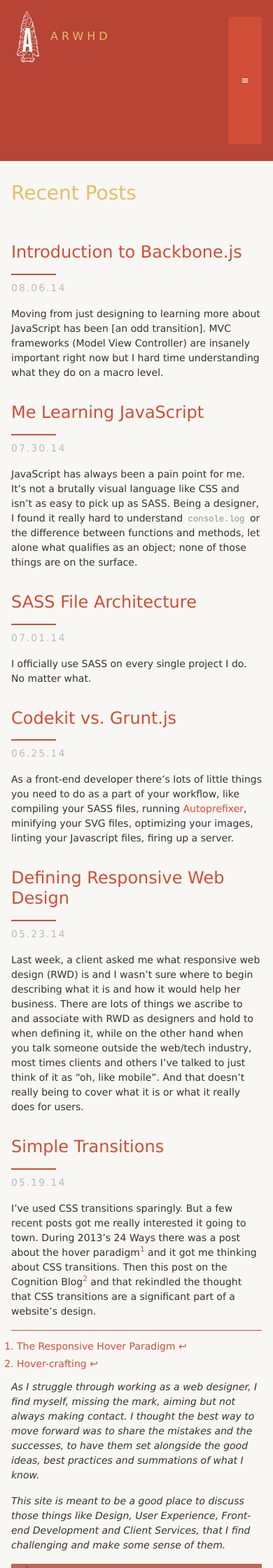
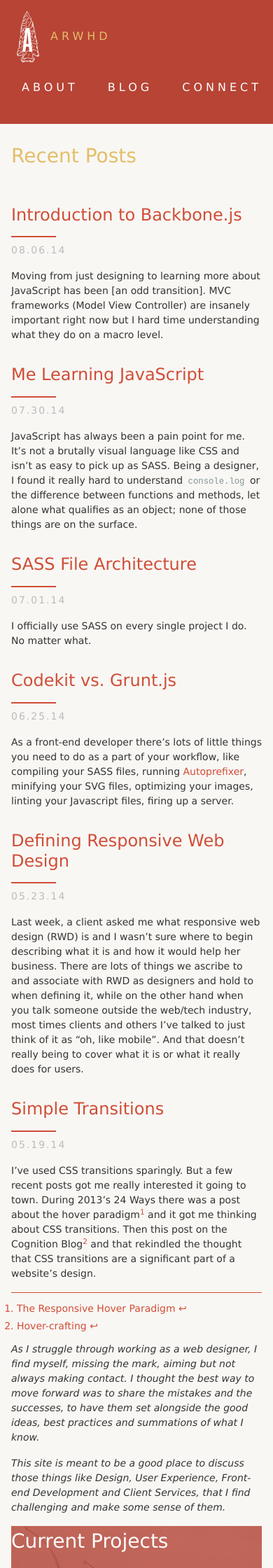
Before and after one commit to charlespeters/ARWHD, a Jekyll site: the page built from index.html, in a window 390 px wide. Shown: the top 2240 px of the page at 70% size. Built offline with Jekyll 4.4.1, drawn with Linux system fonts in a browser that asks for light colours; nearby versions of some CDN libraries; some web fonts are replaced; the list of posts is cut into pages by our own code; comment, search, counter and statistics services are not loaded.

```diff
--- a/src/css/arwhd.prefixed.css
+++ b/src/css/arwhd.prefixed.css
@@ -1,7 +1,3 @@
-* {
-  box-sizing: border-box;
-}
-
 /* breakpoints */
 article,
 aside,
@@ -381,7 +377,7 @@
   flex: 4 0 19rem;
   padding: 0 .5rem;
 }
-@media screen and (max-width: 500px) {
+@media only screen and (max-width: 31.25rem) {
   .flex--main {
     padding: 0;
   }
@@ -393,7 +389,7 @@
   flex: 1 0 18rem;
   padding: 0 .5rem;
 }
-@media screen and (max-width: 500px) {
+@media only screen and (max-width: 31.25rem) {
   .flex--sidebar {
     padding: 0;
   }
@@ -427,26 +423,20 @@
   display: none;
 }
 
-.container {
-  max-width: 68em;
-  margin-left: auto;
-  margin-right: auto;
-}
-.container:after {
-  content: "";
-  display: table;
-  clear: both;
-}
-
-.clearfix, .header:after, .mc4wp-form p:after, .wpcf7-form:after, .blogindex:after {
+.clearfix, .container::after, .header:after, .mc4wp-form p:after, .wpcf7-form:after, .blogindex:after {
   content: "";
   clear: both;
   display: block;
 }
 
+.container {
+  max-width: 68rem;
+  margin: 0 auto;
+}
+
 .header {
-  background: -webkit-linear-gradient(#d04d36, #b74435);
-  background: linear-gradient(#d04d36, #b74435);
+  background-image: -webkit-linear-gradient(#d04d36, #b74435);
+  background-image: linear-gradient(#d04d36, #b74435);
   background: #b74435;
   padding: 1rem 0;
   width: 100%;
@@ -454,7 +444,7 @@
   min-height: 75px;
   position: relative;
 }
-@media screen and (max-width: 500px) {
+@media only screen and (max-width: 31.25rem) {
   .header {
     padding: 1rem 0;
   }
@@ -502,7 +492,7 @@
   letter-spacing: 5px;
   padding: 0 1rem;
 }
-@media screen and (max-width: 500px) {
+@media only screen and (max-width: 31.25rem) {
   .logo h1 {
     font-size: 1rem;
   }
@@ -511,7 +501,7 @@
 .navbtn {
   display: none;
 }
-@media screen and (max-width: 768px) {
+@media only screen and (min-width: 32.25rem) and (max-width: 63rem) {
   .navbtn {
     width: 3rem;
     display: -webkit-box;
@@ -560,7 +550,7 @@
   letter-spacing: 5px;
   margin: .5rem 0;
 }
-@media screen and (max-width: 768px) {
+@media only screen and (min-width: 32.25rem) and (max-width: 63rem) {
   .nav {
     padding: 1rem 1rem 0;
     display: none;
@@ -573,7 +563,7 @@
   width: 100%;
   text-align: right;
 }
-@media screen and (max-width: 768px) {
+@media only screen and (min-width: 32.25rem) and (max-width: 63rem) {
   .nav ul {
     text-align: left;
   }
@@ -583,93 +573,7 @@
   font: 700 1.125rem/1;
   padding: 1rem;
 }
-@media screen and (max-width: 768px) {
-  .nav li {
-    display: block;
-    border-top: 1px solid white;
-  }
-}
-.nav div {
-  width: 100%;
-  text-align: center;
-}
-
-.navbtn {
-  display: none;
-}
-@media screen and (max-width: 768px) {
-  .navbtn {
-    width: 3rem;
-    display: -webkit-box;
-    display: -webkit-flex;
-    display: -ms-flexbox;
-    display: flex;
-    -webkit-box-orient: vertical;
-    -webkit-box-direction: normal;
-    -webkit-flex-direction: column;
-    -ms-flex-direction: column;
-    flex-direction: column;
-    -webkit-box-pack: center;
-    -webkit-justify-content: center;
-    -ms-flex-pack: center;
-    justify-content: center;
-    font-size: 2rem;
-    line-height: .75;
-    padding: 1rem;
-    background: #d04d36;
-    text-align: center;
-    margin: .5rem 1rem .5rem auto;
-    height: auto;
-  }
-  .navbtn svg {
-    max-height: 100%;
-    fill: white;
-  }
-  .navbtn:active {
-    box-shadow: inset 0px 0px 15px rgba(0, 0, 0, 0.4);
-  }
-}
-
-.show {
-  display: block !important;
-  -webkit-box-flex: 0;
-  -webkit-flex: 0;
-  -ms-flex: 0;
-  flex: 0;
-}
-
-.nav {
-  float: right;
-  min-height: 100%;
-  text-transform: uppercase;
-  font: 700 1.125rem/1;
-  letter-spacing: 5px;
-  margin: .5rem 0;
-}
-@media screen and (max-width: 768px) {
-  .nav {
-    padding: 1rem 1rem 0;
-    display: none;
-    width: 100%;
-    float: none;
-  }
-}
-.nav ul {
-  list-style: inside none;
-  width: 100%;
-  text-align: right;
-}
-@media screen and (max-width: 768px) {
-  .nav ul {
-    text-align: left;
-  }
-}
-.nav li {
-  display: inline-block;
-  font: 700 1.125rem/1;
-  padding: 1rem;
-}
-@media screen and (max-width: 768px) {
+@media only screen and (min-width: 32.25rem) and (max-width: 63rem) {
   .nav li {
     display: block;
     border-top: 1px solid white;
@@ -697,7 +601,7 @@
   border-top: 1px #d04d36 solid;
   padding: 1rem;
 }
-@media screen and (max-width: 500px) {
+@media only screen and (max-width: 31.25rem) {
   .footer .flexcontents {
     -webkit-box-orient: vertical;
     -webkit-box-direction: normal;
@@ -764,7 +668,6 @@
 input[type="submit"], button {
   border: solid 1px #b74435;
   border-radius: 10px;
-  background-color: #d04d36;
   background-image: -webkit-linear-gradient(#d04d36, #b74435);
   background-image: linear-gradient(#d04d36, #b74435);
   text-transform: uppercase;
@@ -777,13 +680,11 @@
   -moz-osx-font-smoothing: grayscale;
 }
 input[type="submit"]:hover, button:hover {
-  background-color: #d04d36;
   background-image: -webkit-linear-gradient(#d04d36, #e16b56);
   background-image: linear-gradient(#d04d36, #e16b56);
 }
 input[type="submit"]:focus, button:focus {
   color: #333;
-  background-color: #e4be68;
   background-image: -webkit-linear-gradient(#e4be68, #ebb734);
   background-image: linear-gradient(#e4be68, #ebb734);
   border: #ebb734;
@@ -797,16 +698,15 @@
 form p {
   text-transform: uppercase;
   margin: .75rem 0;
-  font: 400 125%/1.5 "proxima-nova-condensed", sans-serif;
-}
-@media screen and (max-width: 500px) {
+  font: 400 125%/1.5;
+}
+@media only screen and (max-width: 31.25rem) {
   form input {
     width: 100%;
   }
 }
 
 select {
-  background-color: #b74435;
   background-image: -webkit-linear-gradient(#b74435, #d04d36);
   background-image: linear-gradient(#b74435, #d04d36);
   padding: .5rem 0 .5rem 1.5rem;
@@ -1015,7 +915,7 @@
   color: #d04d36;
   font-size: 2.5rem;
 }
-@media screen and (max-width: 500px) {
+@media only screen and (max-width: 31.25rem) {
   article.blogpost header h1 {
     font-size: 2.125rem;
   }
@@ -1051,7 +951,7 @@
 article.blogpost section.entry p {
   font-size: 1.125rem;
 }
-@media screen and (max-width: 500px) {
+@media only screen and (max-width: 31.25rem) {
   article.blogpost section.entry p {
     font-size: 1rem;
   }
@@ -1113,7 +1013,7 @@
 .blogindex article a:hover {
   color: #d04d36;
 }
-@media screen and (max-width: 500px) {
+@media only screen and (max-width: 31.25rem) {
   .blogindex article {
     width: 100% !important;
   }
@@ -1200,7 +1100,7 @@
   max-width: 68rem;
   margin: 0 auto;
 }
-@media screen and (max-width: 768px) {
+@media only screen and (min-width: 32.25rem) and (max-width: 63rem) {
   .archive main, .page-blog main {
     -webkit-box-orient: vertical;
     -webkit-box-direction: normal;
```
Also changed, not shown: src/css/arwhd.min.css, 1 other file.
